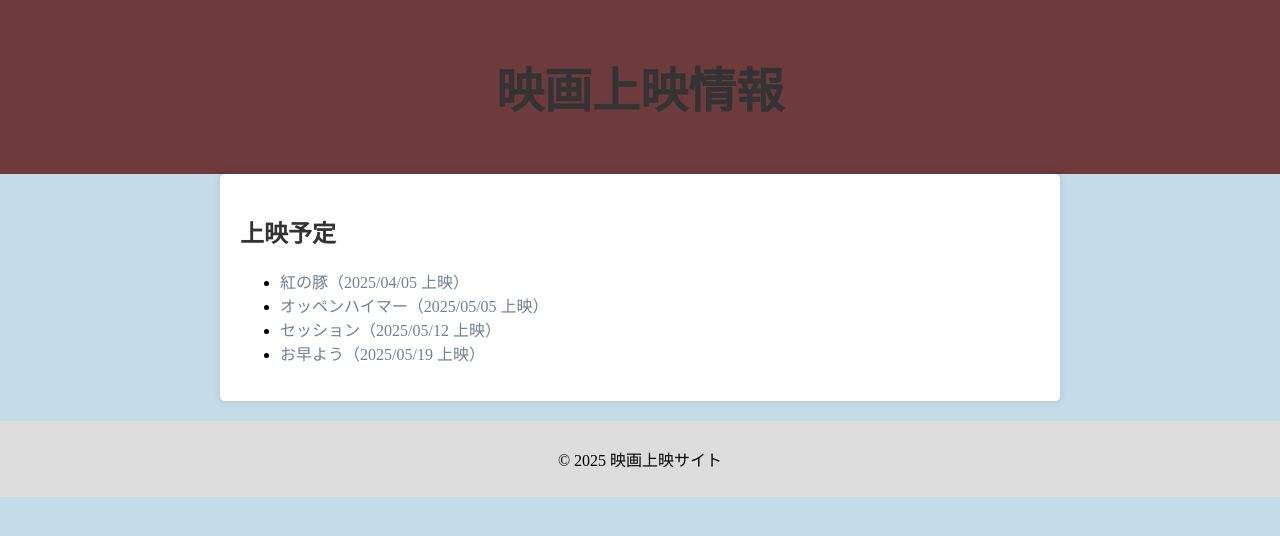
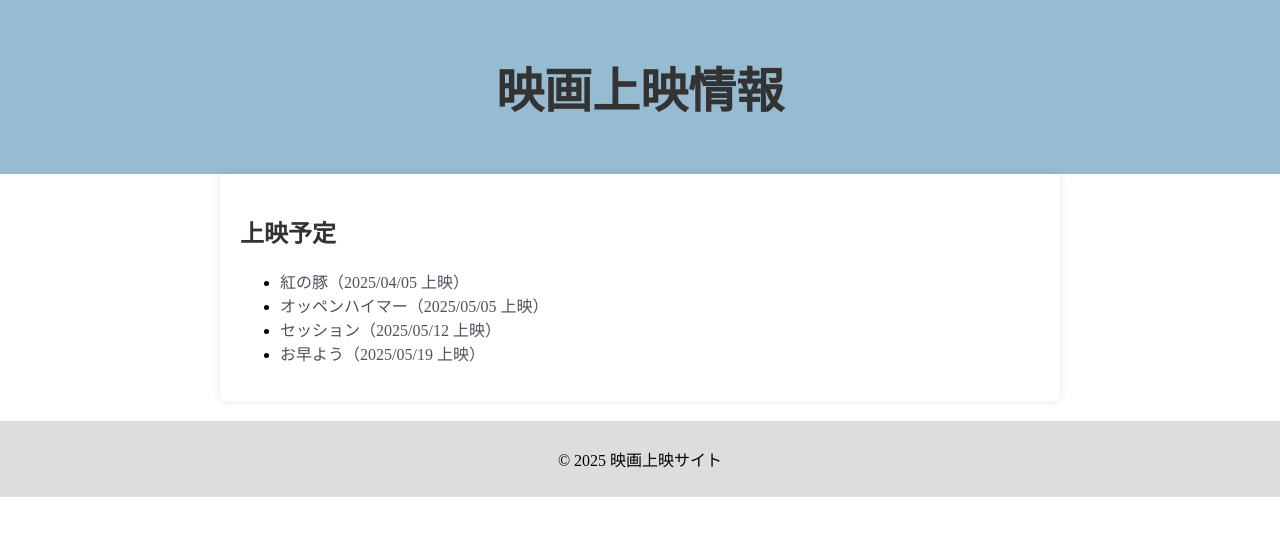
Before and after one commit to hirooooda/movie-site1, a plain HTML site: page index.html in a window 1280 px wide. Drawn offline with Linux system fonts and the light colour scheme.

Commit message:
Add files via upload

```diff
--- a/styles.css
+++ b/styles.css
@@ -2,11 +2,11 @@ body {
     font-family: '游明朝', YuMincho, serif;
     margin: 0;
     padding: 0;
-    background-color: #c5dbe8;
+    background-color: #ffffff;
 }
 
 header {
-    background-color: #6d3b3b;
+    background-color: #97bbd1;
     color: white;
     text-align: center;
     padding: 20px 0;
@@ -28,7 +28,7 @@ h1, h2 {
 }
 
 a {
-    color: #717f99;
+    color: #4c5361;
     text-decoration: none;
 }
 
```
